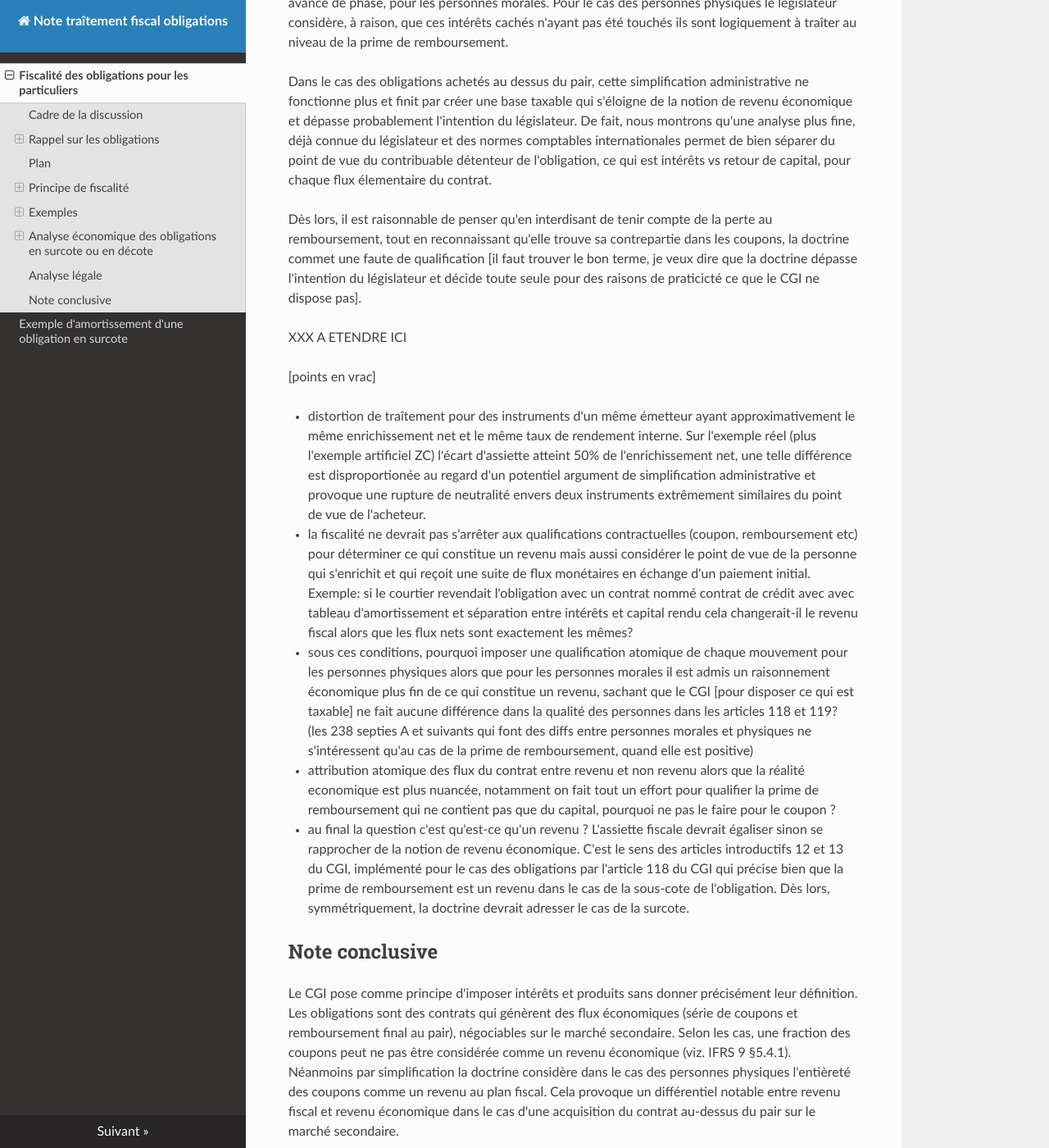
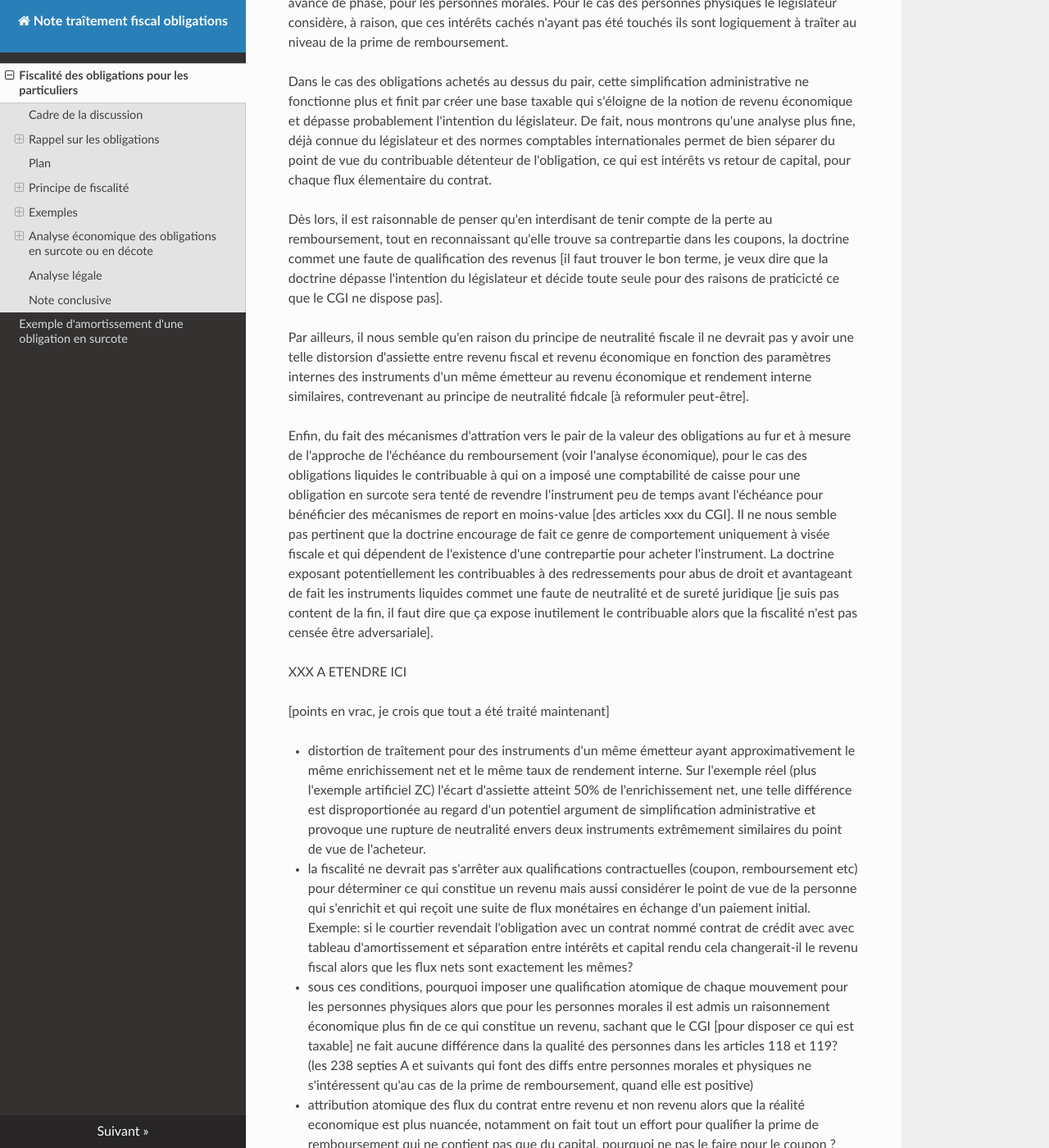
Before and after one commit to ConscritNeuneu/note-traitement-fiscal-obligations, an MkDocs documentation site: the page built from docs/note_fiscalisation_obligations.md, in a window 1280 px wide and 1400 px high, scrolled down 10173 px. Shown: the whole window at 82% size. Built offline with MkDocs 1.6.1, drawn with Linux system fonts in a browser that asks for light colours; nearby versions of some CDN libraries.

Commit message:
Fin de l'argumentaire, à relire

```diff
--- a/docs/note_fiscalisation_obligations.md
+++ b/docs/note_fiscalisation_obligations.md
@@ -620,14 +620,35 @@ contrat.
 
 Dès lors, il est raisonnable de penser qu'en interdisant de tenir compte de la
 perte au remboursement, tout en reconnaissant qu'elle trouve sa contrepartie
-dans les coupons, la doctrine commet une faute de qualification [il faut
+dans les coupons, la doctrine commet une faute de qualification des revenus [il faut
 trouver le bon terme, je veux dire que la doctrine dépasse l'intention du
 législateur et décide toute seule pour des raisons de praticicté ce que le
 CGI ne dispose pas].
 
+Par ailleurs, il nous semble qu'en raison du principe de neutralité fiscale
+il ne devrait pas y avoir une telle distorsion d'assiette entre revenu
+fiscal et revenu économique en fonction des paramètres internes des
+instruments d'un même émetteur au revenu économique et rendement interne
+similaires, contrevenant au principe de neutralité fidcale [à reformuler peut-être].
+
+Enfin, du fait des mécanismes d'attration vers le pair de la valeur
+des obligations au fur et à mesure de l'approche de l'échéance du remboursement (voir
+l'analyse économique), pour le cas des obligations liquides le contribuable
+à qui on a imposé une comptabilité de caisse pour une obligation en surcote
+sera tenté de revendre l'instrument peu de temps avant l'échéance pour
+bénéficier des mécanismes de report en moins-value [des articles xxx du
+CGI]. Il ne nous semble pas pertinent que la doctrine encourage de fait ce genre
+de comportement uniquement à visée fiscale et qui dépendent de l'existence
+d'une contrepartie pour acheter l'instrument. La doctrine exposant
+potentiellement les contribuables à des redressements pour abus de droit et
+avantageant de fait les instruments liquides commet une faute de neutralité et
+de sureté juridique [je suis pas content de la fin, il faut dire que ça
+expose inutilement le contribuable alors que la fiscalité n'est pas censée
+être adversariale].
+
 XXX A ETENDRE ICI
 
-[points en vrac]
+[points en vrac, je crois que tout a été traité maintenant]
 
 - distortion de traîtement pour des instruments d'un même émetteur ayant
   approximativement le même enrichissement net et le même taux de rendement
```
